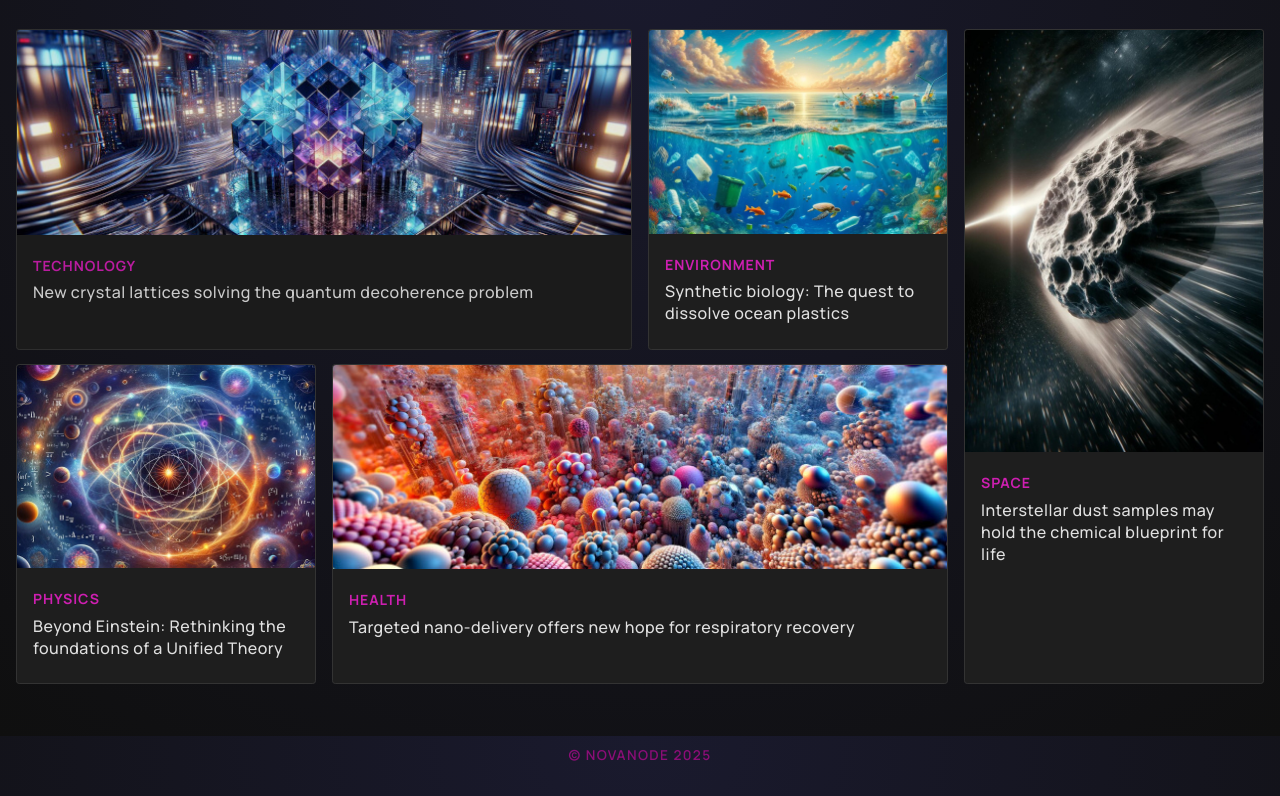
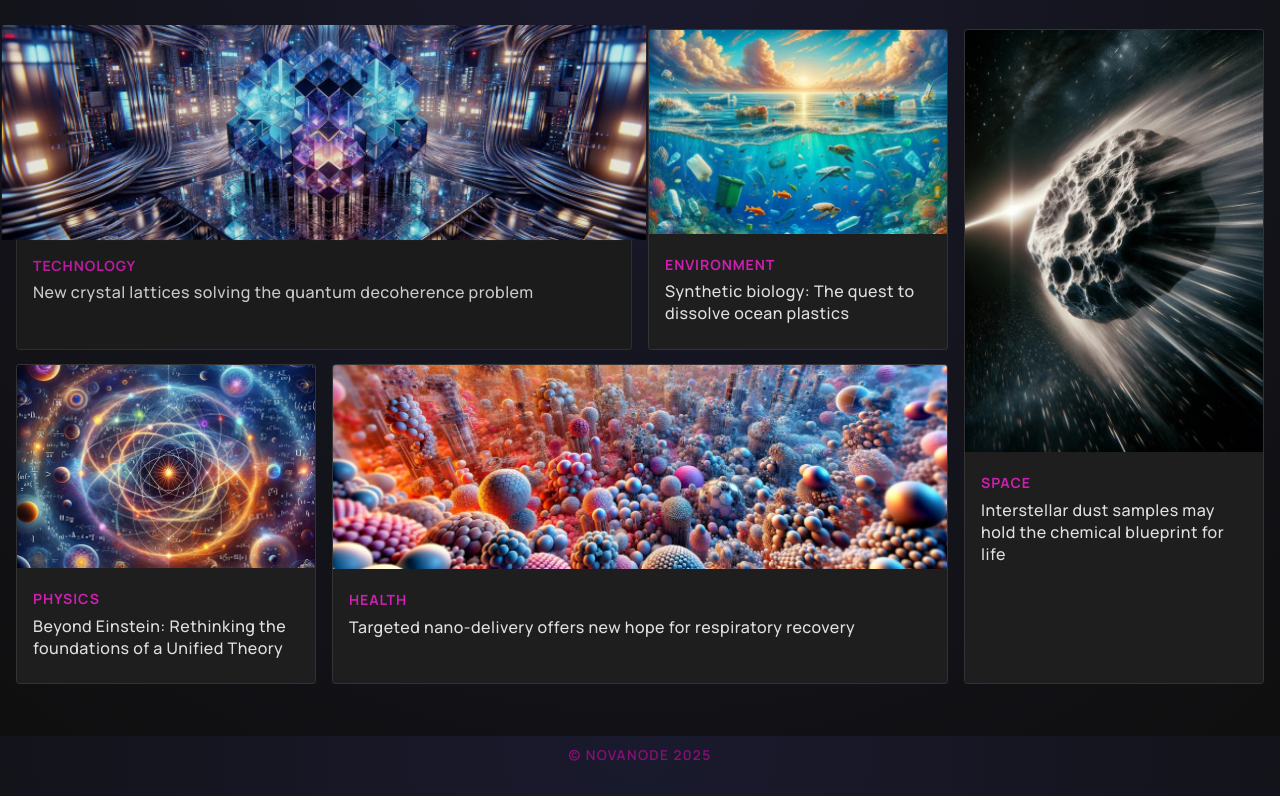
Before and after one commit to Anuska86/responsive-design, a plain HTML site: page index.html in a window 1280 px wide. In both pictures the pointer is over the picture 324 px from the left and 196 px from the top of the page. Shown: the part 64-860 px from the top of the page. Drawn offline with Linux system fonts and the light colour scheme.

Commit message:
Update index.css

```diff
--- a/index.css
+++ b/index.css
@@ -55,6 +55,10 @@ article {
   background-color: #1e1e1e;
   border: 1px solid #333;
   height: 100%;
+}
+
+article:hover img {
+  transform: scale(1.05);
 }
 
 .article-header {
```
